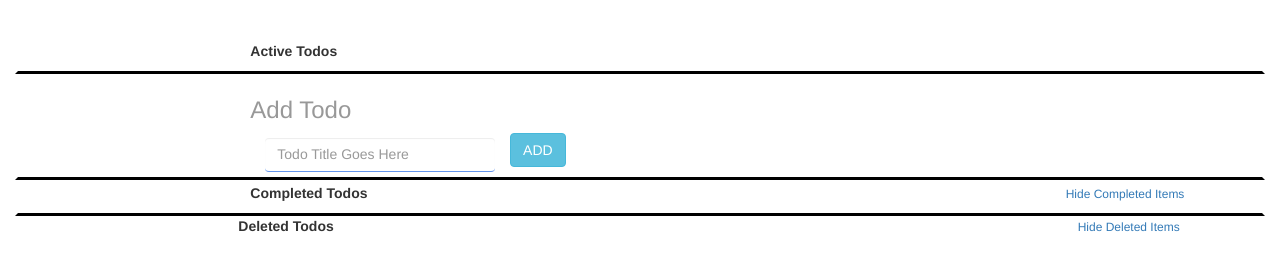
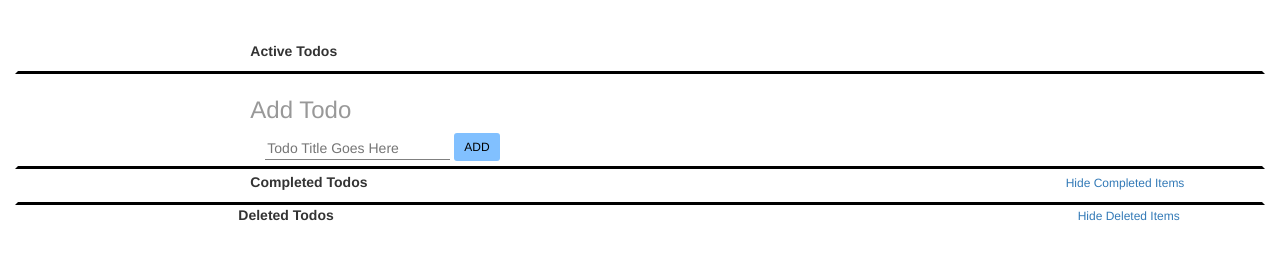
Before and after one commit to nikhilgupta240/TodoAppPlusPlus, a website: page public/index.html in a window 1280 px wide. Shown: the part 82-352 px from the top of the page. Drawn offline with nearby package versions, Linux system fonts and the light colour scheme; no server answers.

Commit message:
Add todo UI

```diff
--- a/public/index.html
+++ b/public/index.html
@@ -38,10 +38,12 @@
         <div class="col-xs-2"></div>
         <div id="add_todo_div" class="col-xs-8">
             <h3>Add Todo</h3>
-            <div class="col-xs-4 breathVertical">
-                <input id="new_todo_input" type="text" placeholder="Todo Title Goes Here" class="form-control">
+            <div class="col-xs-6 w3-container">
+                <input id="new_todo_input" type="text" placeholder="Todo Title Goes Here" class="w3-input">
+                <div class="btn-group">
+                    <button class="btn-xs" onclick="addTodoAJAX()">ADD</button>
+                </div>
             </div>
-            <input type="button" value="ADD" class="btn btn-info" onclick="addTodoAJAX()">
         </div>
     </div>
 
--- a/public/style.css
+++ b/public/style.css
@@ -48,7 +48,7 @@ input[type="text"] {
     border: 0;
     outline: 0;
     background: transparent;
-    border-bottom: 1px solid cornflowerblue;
+    border-bottom: 1px solid grey;
     opacity: 9;
 }
 
@@ -91,3 +91,13 @@ label.css-label {
     -ms-user-select: none;
     user-select: none;
 }
+
+.btn-group button {
+    background-color: #81c0ff;
+    border: #44b3ff;
+    color: black;
+    padding: 5px 10px;
+    cursor: pointer;
+    float: left;
+    margin-bottom: 5px;
+}
```
